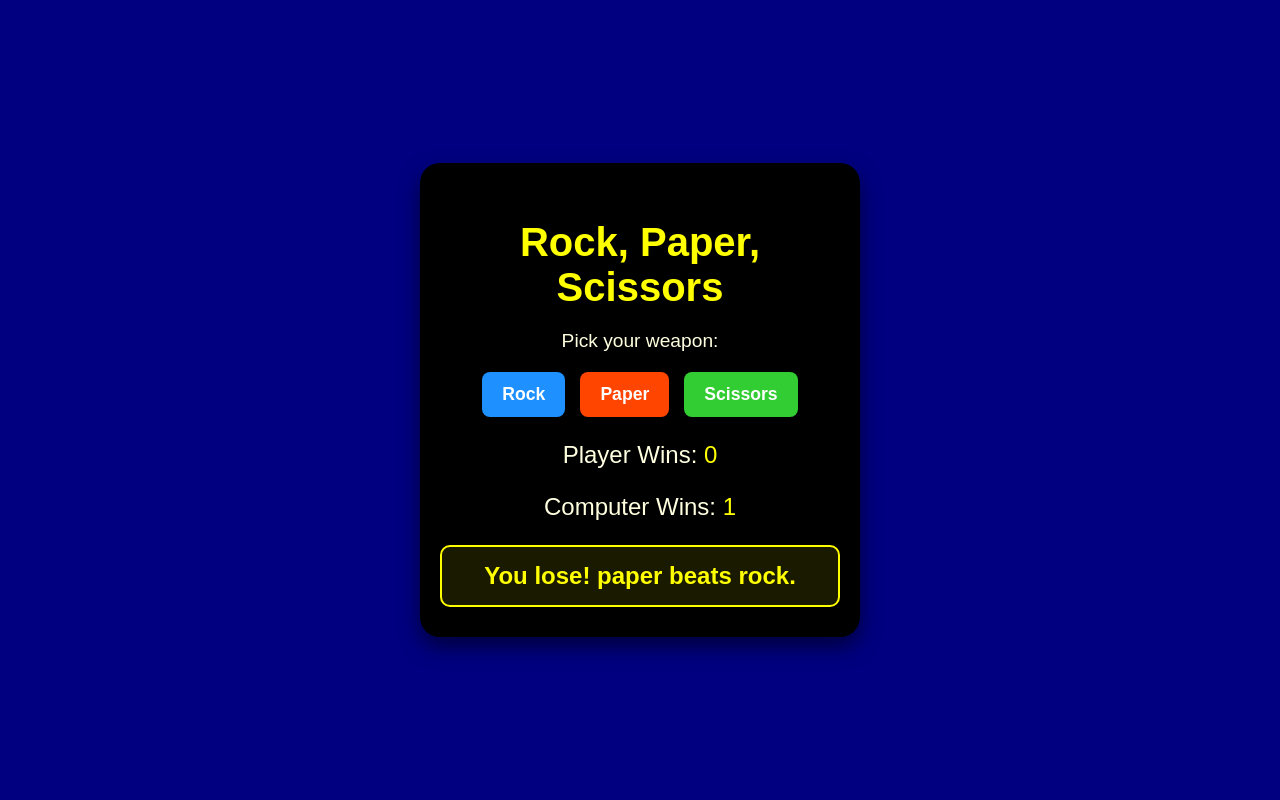
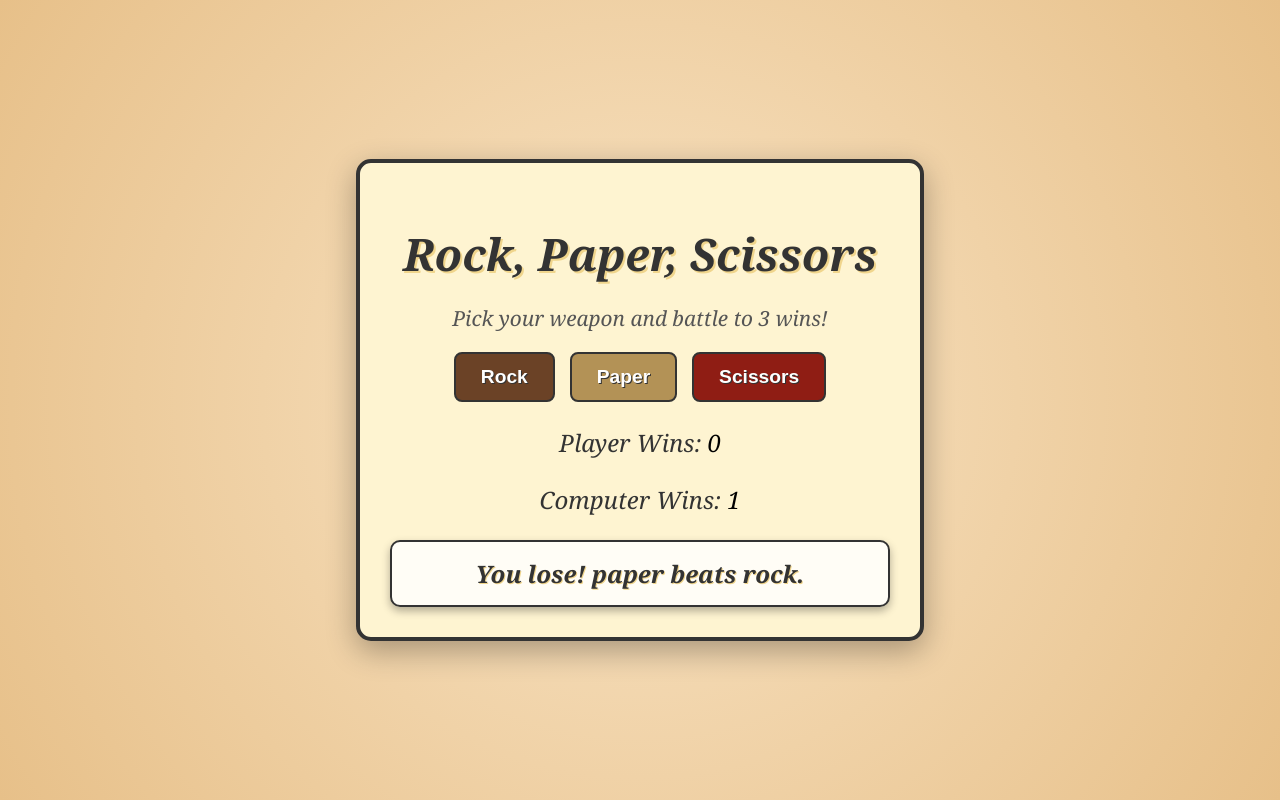
Before and after one commit to sal68-hockey/jan-monthly, a plain HTML site: page index.html in a window 1280 px wide. Both pictures are taken after a click on the button "Rock". Drawn offline with Linux system fonts and the light colour scheme.

Commit message:
oooo booourns

```diff
--- a/index.html
+++ b/index.html
@@ -11,7 +11,7 @@
 <body>
     <div class="container">
         <h1>Rock, Paper, Scissors</h1>
-        <p class="instructions">Pick your weapon:</p>
+        <p class="instructions">Pick your weapon and battle to 3 wins!</p>
         <div class="buttons">
             <button class="btn btn-rock" onclick="playGame('rock')">Rock</button>
             <button class="btn btn-paper" onclick="playGame('paper')">Paper</button>
@@ -26,11 +26,11 @@
         <div id="result" class="result"></div>
     </div>
 
-    <!-- Popup -->
+
     <div id="popup" class="popup hidden">
         <div class="popup-content">
-            <h2>Good job, Player!</h2>
-            <button class="btn btn-close" onclick="closePopup()">Close</button>
+            <h2 id="winner-message"></h2>
+            <button class="btn btn-close" onclick="resetGame()">Play Again</button>
         </div>
     </div>
 
--- a/script.js
+++ b/script.js
@@ -8,7 +8,7 @@ function playGame(playerChoice) {
 
   let result = '';
 
-  // Determine the winner
+
   if (playerChoice === computerChoice) {
     result = `It's a tie! Both chose ${playerChoice}.`;
   } else if (
@@ -18,26 +18,35 @@ function playGame(playerChoice) {
   ) {
     result = `You win! ${playerChoice} beats ${computerChoice}.`;
     playerScore++;
-    showPopup();
   } else {
     result = `You lose! ${computerChoice} beats ${playerChoice}.`;
     computerScore++;
   }
 
-  // Update the scores on the screen
+
   document.getElementById('player-score').innerText = playerScore;
   document.getElementById('computer-score').innerText = computerScore;
 
-  // Display the result
+
   document.getElementById('result').innerText = result;
+
+  if (playerScore === 3 || computerScore === 3) {
+    showWinner(playerScore > computerScore ? 'Player' : 'Computer');
+  }
 }
 
-// Show popup when the player wins
-function showPopup() {
+
+function showWinner(winner) {
+  document.getElementById('winner-message').innerText = `${winner} wins the game!`;
   document.getElementById('popup').classList.remove('hidden');
 }
 
-// Close popup
-function closePopup() {
+// Reset the game
+function resetGame() {
+  playerScore = 0;
+  computerScore = 0;
+  document.getElementById('player-score').innerText = playerScore;
+  document.getElementById('computer-score').innerText = computerScore;
+  document.getElementById('result').innerText = '';
   document.getElementById('popup').classList.add('hidden');
 }
--- a/style.css
+++ b/style.css
@@ -1,38 +1,42 @@
 /* General Styles */
 body {
-  font-family: 'Arial', sans-serif;
-  background-color: navy;
-  color: #fff;
+  font-family: 'Georgia', serif;
+  background-color: #faf3e0;
+  color: #333;
   margin: 0;
   padding: 0;
   display: flex;
   justify-content: center;
   align-items: center;
   height: 100vh;
+  background: radial-gradient(circle, #f9e4c5, #e7c089);
 }
 
 .container {
   text-align: center;
-  background-color: black;
-  box-shadow: 0 10px 20px rgba(0, 0, 0, 0.5);
-  border-radius: 20px;
-  padding: 30px 20px;
+  background-color: #fef4d1;
+  box-shadow: 0 10px 30px rgba(0, 0, 0, 0.3);
+  border: 4px solid #333;
+  border-radius: 15px;
+  padding: 30px;
   width: 90%;
-  max-width: 400px;
-  color: yellow;
+  max-width: 500px;
+  color: #000;
+  font-style: italic;
 }
 
 /* Heading */
 h1 {
-  font-size: 2.5rem;
-  color: yellow;
+  font-size: 2.8rem;
+  color: #333;
   margin-bottom: 20px;
+  text-shadow: 2px 2px #f0d58c;
 }
 
 /* Instructions */
 .instructions {
-  font-size: 1.2rem;
-  color: lightyellow;
+  font-size: 1.3rem;
+  color: #555;
   margin-bottom: 20px;
 }
 
@@ -44,32 +48,32 @@ h1 {
 }
 
 .btn {
-  padding: 12px 20px;
-  font-size: 1.1rem;
+  padding: 12px 25px;
+  font-size: 1.2rem;
   font-weight: bold;
-  border: none;
+  border: 2px solid #333;
   border-radius: 8px;
   cursor: pointer;
-  color: white;
-  box-shadow: 0 4px 8px rgba(0, 0, 0, 0.2);
+  color: #fff;
+  text-shadow: 1px 1px #333;
   transition: transform 0.2s ease, box-shadow 0.2s ease;
 }
 
 .btn-rock {
-  background-color: #1e90ff;
+  background-color: #6b4226;
 }
 
 .btn-paper {
-  background-color: #ff4500;
+  background-color: #b39256;
 }
 
 .btn-scissors {
-  background-color: #32cd32;
+  background-color: #8f1d14;
 }
 
 .btn:hover {
   transform: scale(1.1);
-  box-shadow: 0 0 10px rgba(255, 255, 255, 0.6);
+  box-shadow: 0 5px 15px rgba(0, 0, 0, 0.5);
 }
 
 /* Scoreboard */
@@ -77,11 +81,10 @@ h1 {
   margin-top: 20px;
   font-size: 1.5rem;
   text-align: center;
-  color: yellow;
 }
 
 .scoreboard .label {
-  color: lightyellow;
+  color: #333;
 }
 
 /* Result Display */
@@ -89,12 +92,13 @@ h1 {
   margin-top: 20px;
   font-size: 1.5rem;
   font-weight: bold;
-  color: yellow;
-  background: rgba(255, 255, 0, 0.1);
+  color: #333;
+  background: rgba(255, 255, 255, 0.8);
   padding: 15px;
-  border: 2px solid yellow;
+  border: 2px solid #333;
   border-radius: 10px;
   box-shadow: 0 4px 8px rgba(0, 0, 0, 0.3);
+  text-shadow: 1px 1px #f0d58c;
 }
 
 /* Popup Styles */
@@ -116,31 +120,33 @@ h1 {
 }
 
 .popup-content {
-  background: yellow;
-  color: black;
-  padding: 20px 30px;
+  background: #fef4d1;
+  color: #333;
+  padding: 20px 40px;
   border-radius: 10px;
   text-align: center;
+  border: 3px solid #333;
   box-shadow: 0 6px 15px rgba(0, 0, 0, 0.5);
 }
 
 .popup-content h2 {
-  font-size: 2rem;
+  font-size: 2.5rem;
   margin-bottom: 20px;
+  text-shadow: 2px 2px #f0d58c;
 }
 
 .btn-close {
-  background-color: black;
-  color: yellow;
+  background-color: #333;
+  color: #fef4d1;
   font-size: 1rem;
   padding: 10px 15px;
   border: none;
   border-radius: 5px;
   cursor: pointer;
+  text-shadow: 1px 1px #000;
 }
 
 .btn-close:hover {
-  background-color: yellow;
-  color: black;
-  box-shadow: 0 0 10px rgba(0, 0, 0, 0.8);
+  background-color: #f0d58c;
+  color: #333;
 }
```
